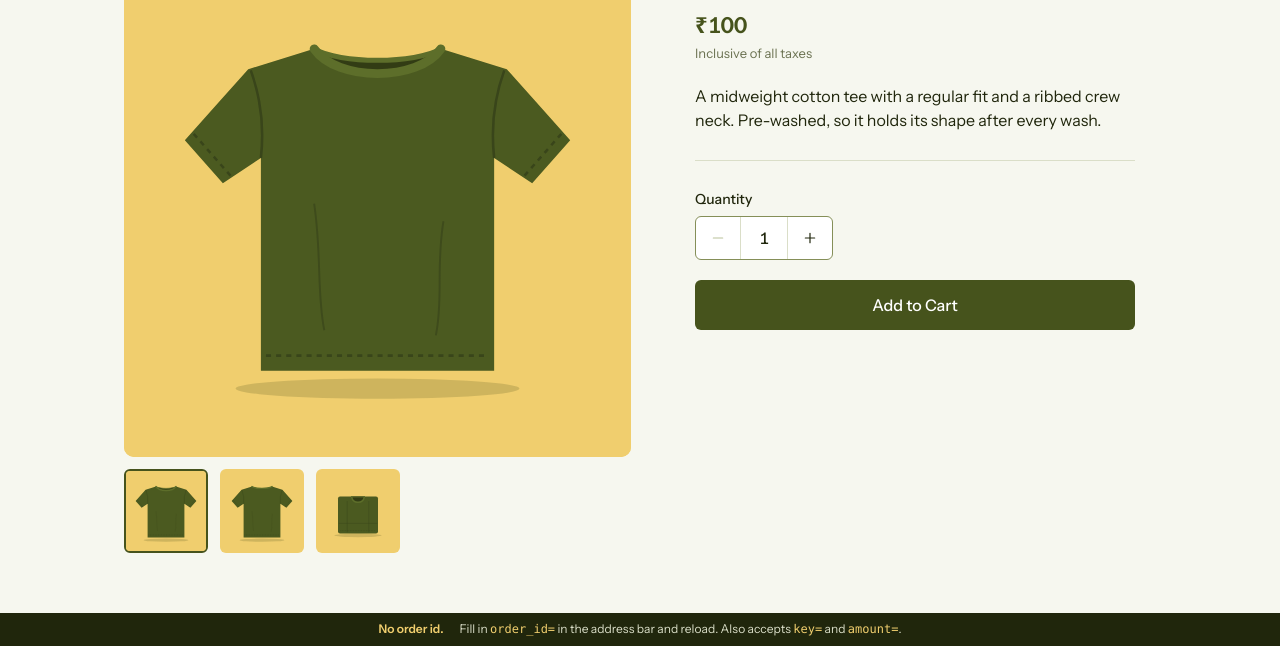
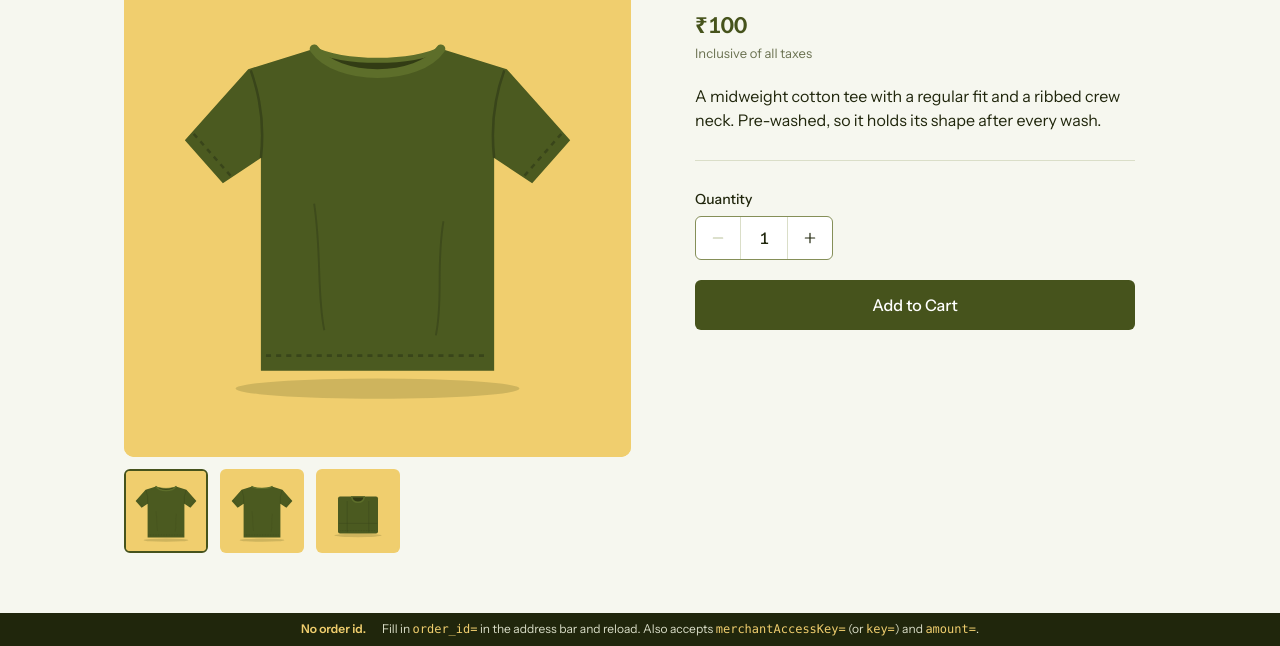
Before and after one commit to kartikkalia-enkash/checkout-test-harness, a plain HTML site: page demo-custom-checkout/index.html in a window 1280 px wide. Shown: the part 154-800 px from the top of the page. Drawn offline with Linux system fonts and the light colour scheme.

Commit message:
Seed merchantAccessKey in the custom checkout demo URL.
Co-authored-by: Cursor <cursoragent@cursor.com>

```diff
--- a/demo-custom-checkout/app.js
+++ b/demo-custom-checkout/app.js
@@ -37,11 +37,11 @@
   var UNIT_PRICE = parsedAmount > 0 ? parsedAmount : 100;
 
   /**
-   * Opening the page bare rewrites the address bar to `?order_id=&env=prod`, so
-   * the knobs this demo needs are sitting there to be filled in rather than
-   * typed from memory. replaceState keeps it out of the back-history, and the
-   * rewrite is cosmetic: `params` above is already the seeded copy, so nothing
-   * downstream depends on the reload.
+   * Opening the page bare rewrites the address bar to
+   * `?order_id=&env=prod&merchantAccessKey=`, so the knobs this demo needs are
+   * sitting there to be filled in rather than typed from memory. replaceState
+   * keeps it out of the back-history, and the rewrite is cosmetic: `params`
+   * above is already the seeded copy, so nothing downstream depends on the reload.
    */
   function seedUrlParams(current) {
     var changed = false;
@@ -52,6 +52,10 @@
     }
     if (!current.has('env')) {
       current.set('env', DEFAULT_ENV);
+      changed = true;
+    }
+    if (!current.has('merchantAccessKey') && !current.has('key')) {
+      current.set('merchantAccessKey', '');
       changed = true;
     }
     if (!changed) return;
@@ -186,7 +190,7 @@
       bar.innerHTML =
         '<span class="demobar__warn">No order id.</span>' +
         '<span>Fill in <code>order_id=</code> in the address bar and reload. ' +
-        'Also accepts <code>key=</code> and <code>amount=</code>.</span>';
+        'Also accepts <code>merchantAccessKey=</code> (or <code>key=</code>) and <code>amount=</code>.</span>';
       return;
     }
     bar.innerHTML =
```
Also changed, not shown: demo-custom-checkout/index.html (+5 -5 lines).
